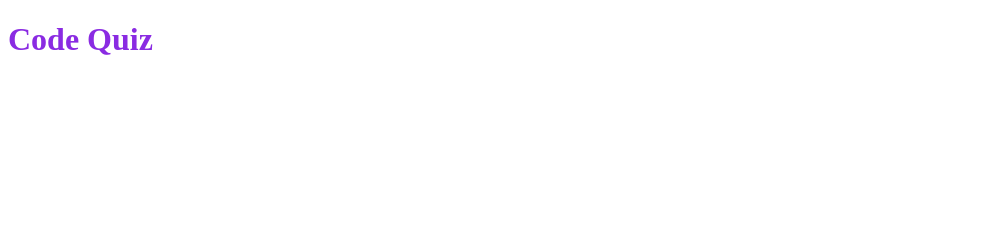
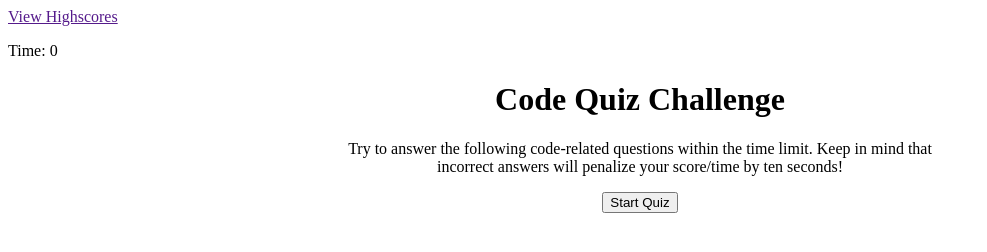
Before and after one commit to sygmo/code-quiz, a plain HTML site: page index.html in a window 1280 px wide. Shown: the whole page, without its empty margins (0-987 px from the left). Drawn offline with Linux system fonts and the light colour scheme.

Commit message:
created intro view and nav bar

```diff
--- a/assets/css/style.css
+++ b/assets/css/style.css
@@ -1,3 +1,8 @@
-h1 {
-    color: blueviolet;
+.intro-view {
+    text-align: center;
 }
+
+.centered {
+    margin: auto;
+    width: 50%;
+}
--- a/index.html
+++ b/index.html
@@ -8,7 +8,16 @@
     <link rel="stylesheet" href="assets/css/style.css">
 </head>
 <body>
-    <h1>Code Quiz</h1>
+    <nav class="nav-bar">
+        <a href="">View Highscores</a>
+        <p>Time: <span id="time-left">0</span></p>
+    </nav>
+    <div class="intro-view centered">
+        <h1>Code Quiz Challenge</h1>
+        <p>Try to answer the following code-related questions within the time limit. Keep in mind that incorrect answers will penalize your score/time by ten seconds!</p>
+        <button>Start Quiz</button>
+    </div>
+
 
     <script src="assets/js/script.js"></script>
 </body>
```
Also changed, not shown: assets/js/script.js (+13 -1 lines).
